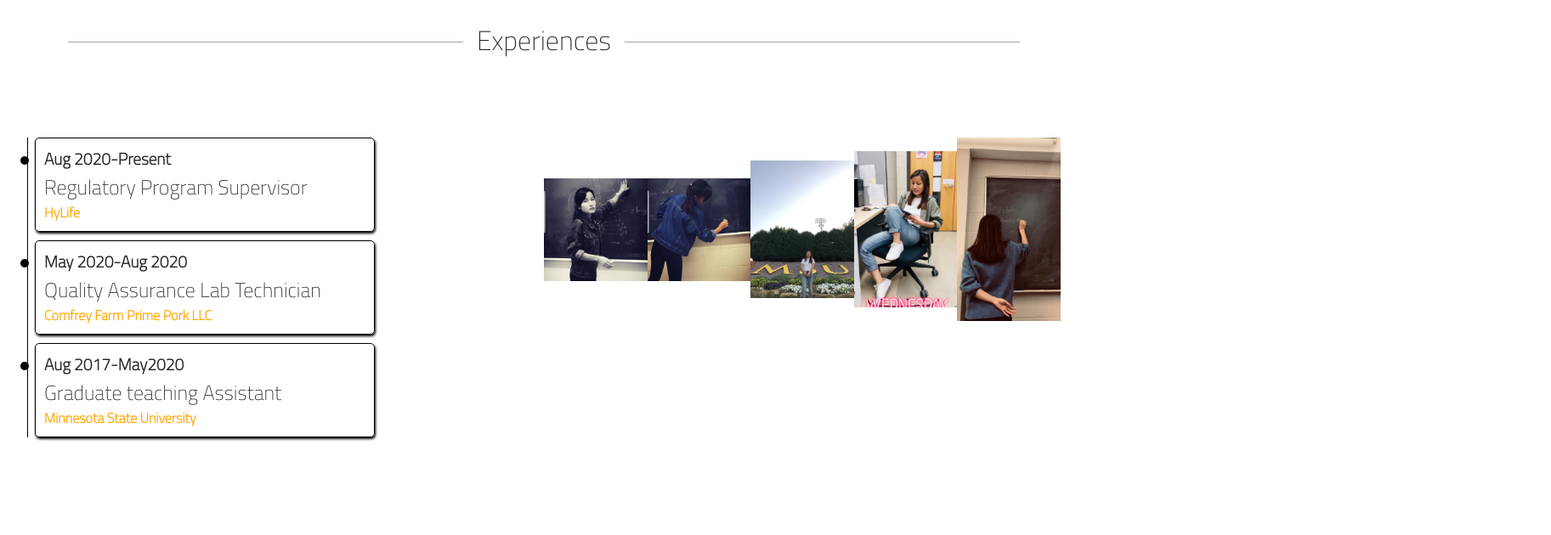
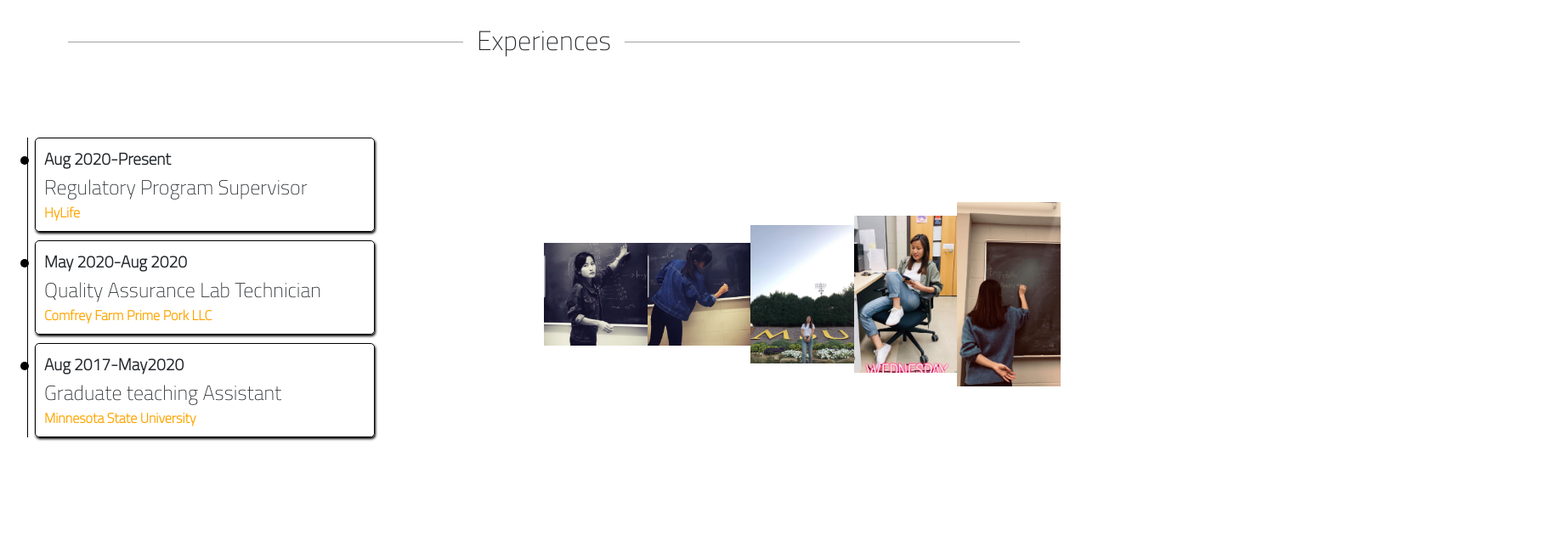
Before and after one commit to Sacsam005/tsparticles-Profile, a React (Create React App) app: page / in a window 1280 px wide. Shown: the part 1960-2590 px from the top of the page at 85% size, 1825 px wide, since content can reach past the window. Built offline with nearby package versions, Linux system fonts and the light colour scheme; a web font is replaced by a local one.

Commit message:
Add files via upload

```diff
--- a/src/components/Main/Main.css
+++ b/src/components/Main/Main.css
@@ -65,7 +65,7 @@ h2 span {
 @media (max-width: 680px) {
   h1.text-center {
     font-size: 1.5rem;
-    margin-top: -2rem;
+    margin-top: 2rem;
   }
 
   .row {
--- a/src/components/Main/Main.js
+++ b/src/components/Main/Main.js
@@ -1,6 +1,6 @@
 import React from 'react'
 import './Main.css'
-import Zoom from 'react-reveal/Zoom'
+import { Zoom } from 'react-awesome-reveal'
 
 
 export default function Main() {
@@ -10,7 +10,7 @@ export default function Main() {
                 <h1 className='text-center' id="about">Environmental toxicology graduate with a demonstrated history of working in the higher education research field.</h1>
                 <div className="card-section">
                     <h2 ><span>About Me</span></h2>
-                    <Zoom duration={3000}>
+                    <Zoom duration={2500} cascade>
                         <div className="row">
                             <div className="col-md-4">
                                 <div className="card">
--- a/src/components/Main/Section.css
+++ b/src/components/Main/Section.css
@@ -1,3 +1,20 @@
+.section {
+  width: 100%;
+  height: auto;
+  margin: 0 auto;
+  padding: 2rem;
+  display: grid;
+  grid-template-columns: 1fr 1fr;
+  grid-template-rows: auto;
+  align-items: center;
+  justify-content: center;
+  text-align: center;
+}
+
+.section-2 img {
+  width: 20%;
+}
+
 h6.text-center {
   font-size: 2rem;
   text-shadow: 2px 2px 2px white;
@@ -38,19 +55,8 @@ li.item {
   text-shadow: 1px 1px 1px white;
 }
 
-.section {
-  width: 100%;
-  height: auto;
-  margin: 0 auto;
-  padding: 2rem;
-  display: grid;
-  grid-template-columns: 1fr 1fr;
-  grid-template-rows: auto;
-  align-items: left;
-}
-
-.section-2 img {
-  width: 20%;
+ul.item-links {
+  text-align: left;
 }
 
 .logo-section {
--- a/src/components/Main/Section.js
+++ b/src/components/Main/Section.js
@@ -1,6 +1,6 @@
 import React from 'react'
 import './Section.css'
-import Fade from 'react-reveal/Fade'
+import { Fade, Slide } from 'react-awesome-reveal'
 
 export default function Section() {
     return (
@@ -13,7 +13,7 @@ export default function Section() {
                 <h2 ><span>Experiences</span></h2>
 
                 <div className="section">
-                    <Fade left duration={2500}>
+                    <Fade delay={1500}>
                         <div className="section-1">
                             <ul className="item-links" >
                                 <li className="item">
@@ -35,7 +35,7 @@ export default function Section() {
                         </div>
                     </Fade>
 
-                    <Fade right duration={2500}>
+                    <Slide right delay={1500} cascade>
                         <div className="section-2">
                             <img src={require('../img/s1.JPG')} alt="Pic" />
                             <img src={require('../img/s2.JPG')} alt="Pic" />
@@ -43,11 +43,11 @@ export default function Section() {
                             <img src={require('../img/s4.JPG')} alt="Pic" />
                             <img src={require('../img/s3.JPG')} alt="Pic" />
                         </div>
-                    </Fade>
+                    </Slide>
                 </div>
             </div>
 
-            <Fade top duration={3000}>
+            <Fade duration={3000} cascade>
                 <div className="section-4">
                     <h2><span>Affiliation Partners</span></h2>
                     <div className="logo-section">
```
